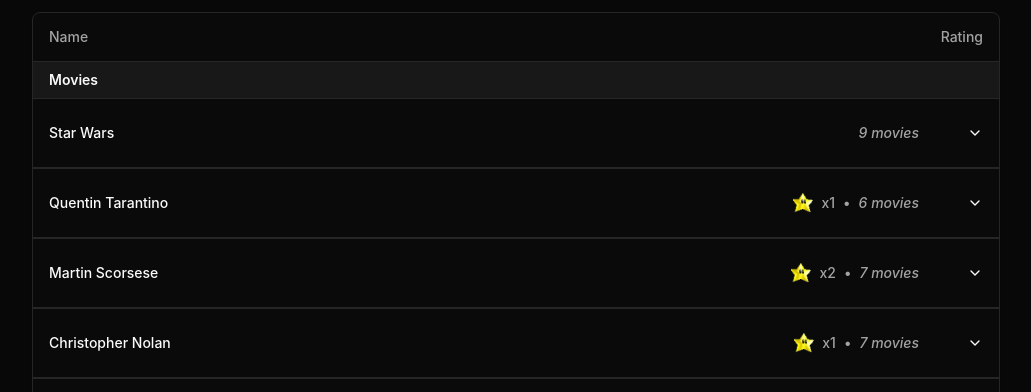
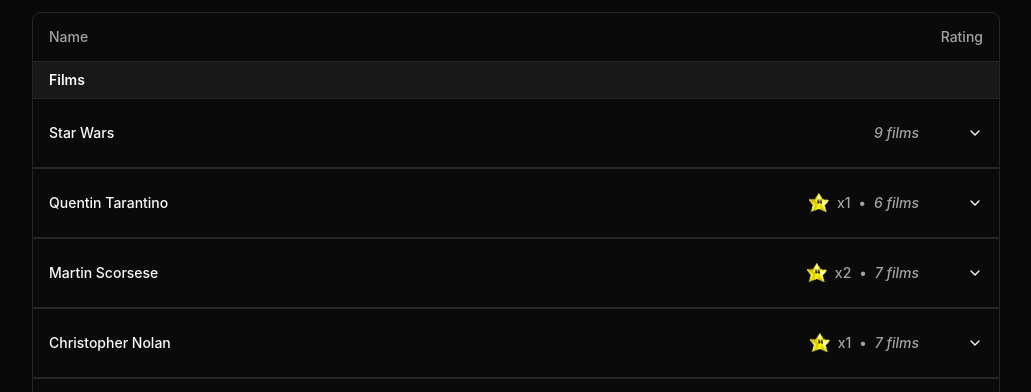
Before and after one commit to bick/website, a Next.js app: page /reviews in a window 1280 px wide. Shown: the part 408-800 px from the top of the page, without its empty margins (124-1155 px from the left). Built offline with nearby package versions, Linux system fonts and the light colour scheme.

Commit message:
Update ReviewsTable.tsx

```diff
--- a/src/app/reviews/ReviewsTable.tsx
+++ b/src/app/reviews/ReviewsTable.tsx
@@ -30,7 +30,7 @@ const RATING_COLORS = {
 
 // Tag label mapping
 const TAG_LABELS = {
-    Movie: "Movies",
+    Movie: "Films",
     "Video Game": "Video Games",
     Wrestling: "Wrestling",
     Music: "Music",
@@ -181,7 +181,7 @@ export default function ReviewsTable() {
             </>
         )}
                                     <span className="italic">
-          {ratings.length} {tag === "Movie" ? "movies" : tag === "Music" ? "albums" : tag === "Video Games" ? "games" : tag.toLowerCase()}
+          {ratings.length} {tag === "Movie" ? "films" : tag === "Music" ? "albums" : tag === "Video Game" ? "games" : tag.toLowerCase()}
         </span>
       </span>
                             </div>
```
